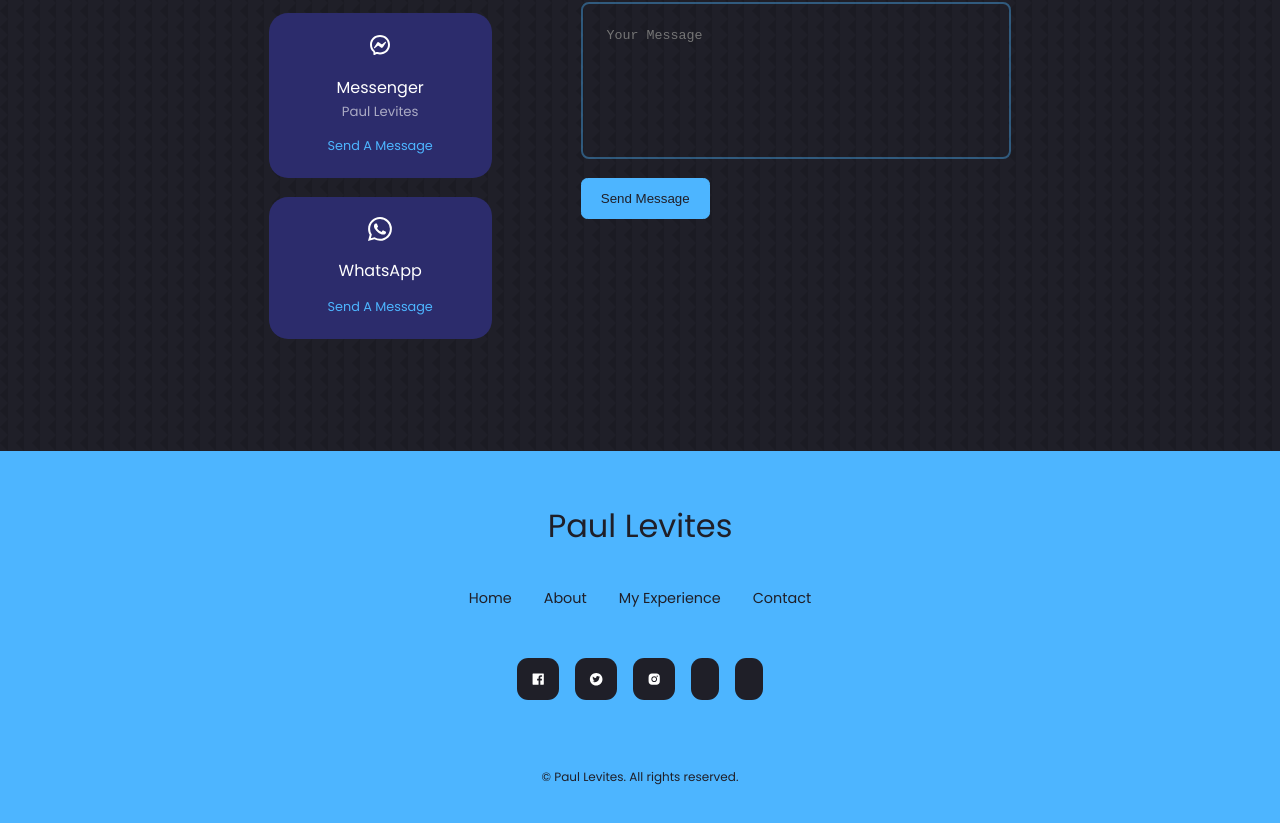
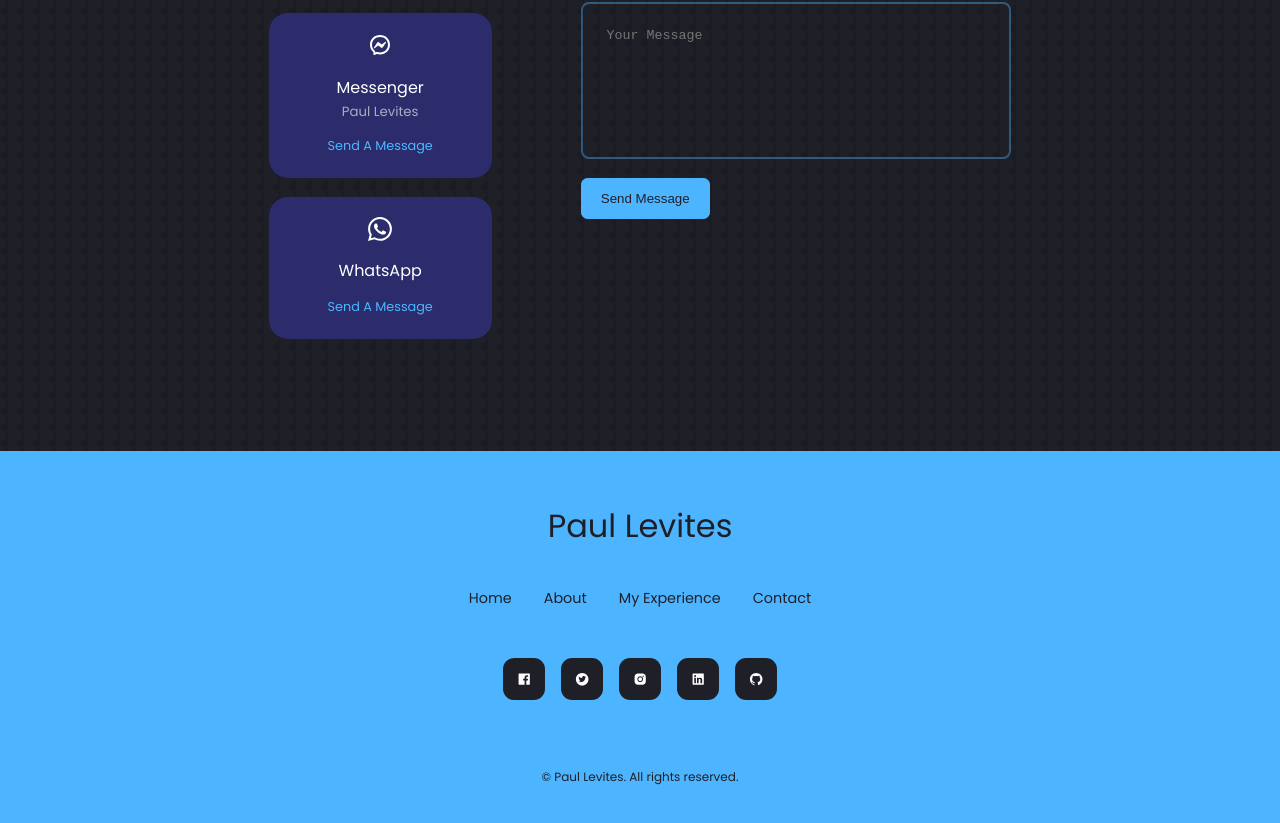
Before and after one commit to Paulcode2/Paullevites_official, a React (Create React App) app: page / in a window 1280 px wide. Shown: the part 2509-3332 px from the top of the page. Built offline with nearby package versions, Linux system fonts and the light colour scheme.

Commit message:
Worked on footer

```diff
--- a/src/components/footer/Footer.jsx
+++ b/src/components/footer/Footer.jsx
@@ -3,6 +3,8 @@ import './footer.css'
 import {AiFillFacebook} from 'react-icons/ai'
 import {AiFillTwitterCircle} from 'react-icons/ai'
 import {AiFillInstagram} from 'react-icons/ai'
+import {AiFillLinkedin} from 'react-icons/ai'
+import {AiFillGithub} from 'react-icons/ai'
 
 
 const Footer = () => {
@@ -22,8 +24,8 @@ const Footer = () => {
             <a href="https://facebook.com"><AiFillFacebook/></a>
             <a href="https://twitter.com"><AiFillTwitterCircle/></a>
             <a href="https://instagram.com"><AiFillInstagram/></a>
-            <a href="https://linkedin.com"></a>
-            <a href="https://github.com"></a>
+            <a href="https://linkedin.com"><AiFillLinkedin/></a>
+            <a href="https://github.com"><AiFillGithub/></a>
             </div>
 
             <div className="footer__copyright">
```
